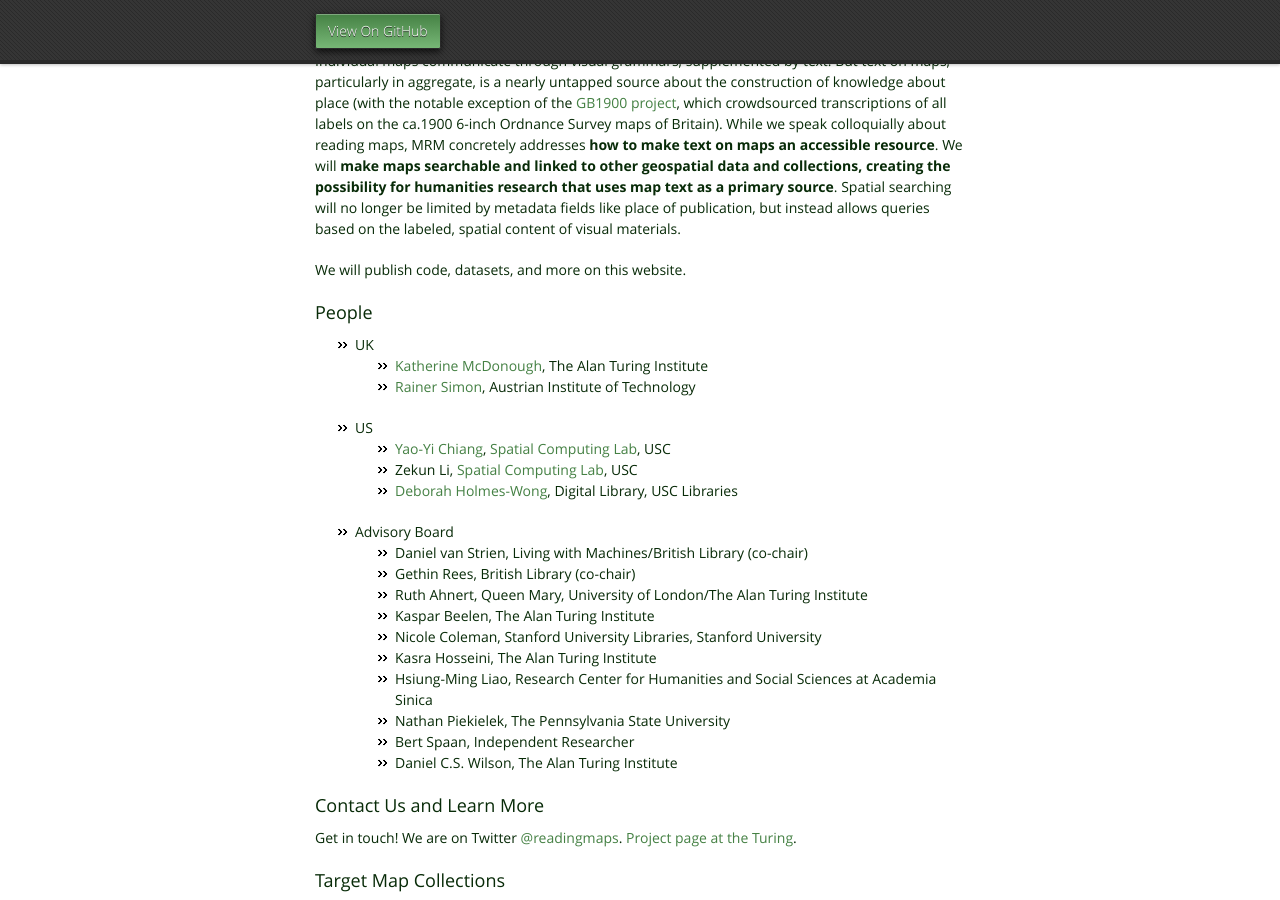
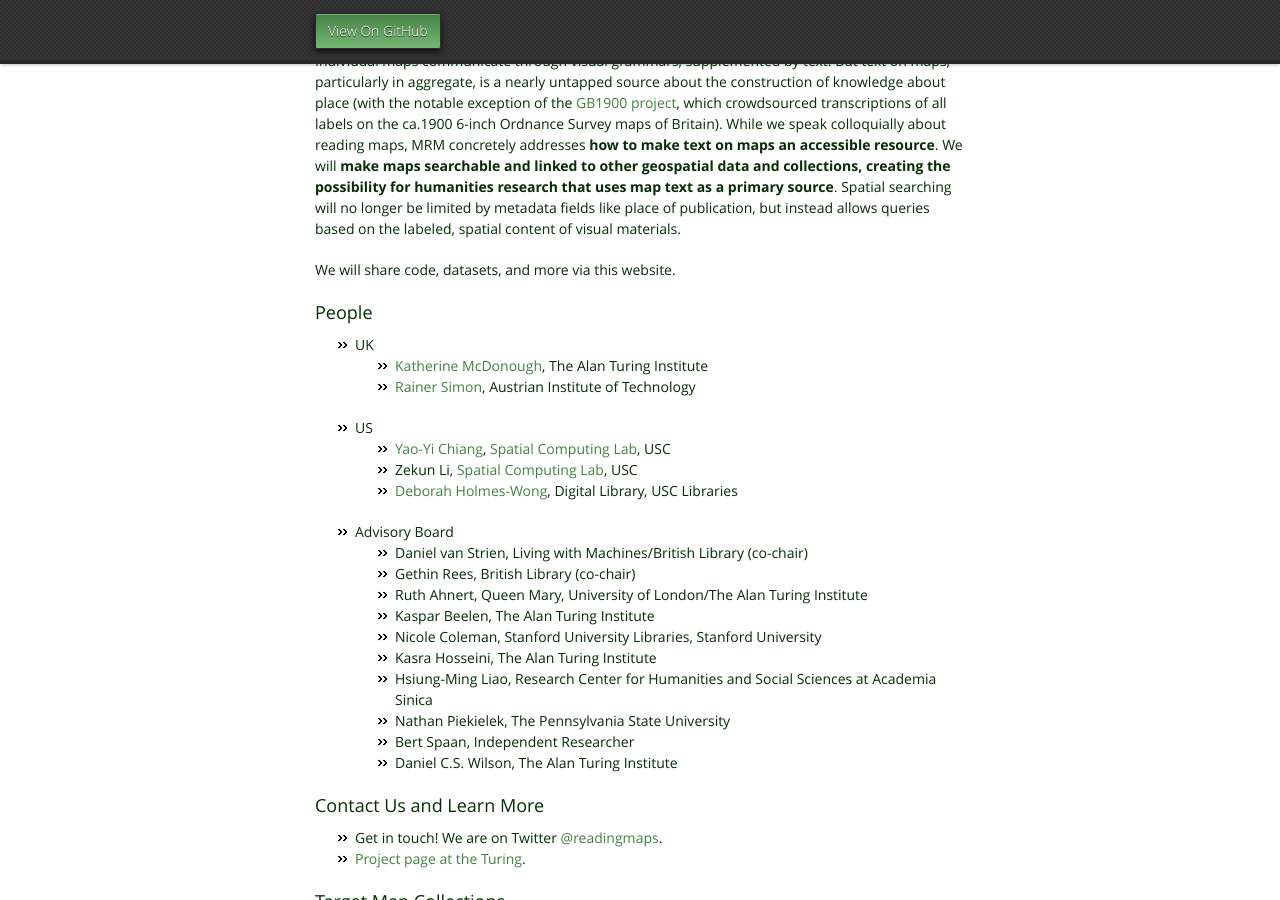
Before and after one commit to machines-reading-maps/machines-reading-maps.github.io, a Jekyll site: the page built from index.md, in a window 1280 px wide and 900 px high, scrolled down 487 px. Built offline with Jekyll 4.4.1, drawn with Linux system fonts in a browser that asks for light colours; our own code applies the rules of GitHub Pages for plain Markdown files.

```diff
--- a/index.md
+++ b/index.md
@@ -4,7 +4,7 @@ Machines Reading Maps (MRM) is a collaborative project between the [Digital Libr
 
 MRM seeks to normalize map text as a new kind of data that can be used across the humanities and the heritage sector. To do so MRM will change the way that humanists and heritage professionals interact with digitised map images. Maps constitute a significant body of global cultural heritage, and they are being scanned at a rapid pace in the US and UK. However, most critical investigation of maps continues on a small scale, through close *readings* of a few maps. Individual maps communicate through visual grammars, supplemented by text. But text on maps, particularly in aggregate, is a nearly untapped source about the construction of knowledge about place (with the notable exception of the [GB1900 project](https://geo.nls.uk/maps/gb1900/), which crowdsourced transcriptions of all labels on the ca.1900 6-inch Ordnance Survey maps of Britain). While we speak colloquially about reading maps, MRM concretely addresses **how to make text on maps an accessible resource**. We will **make maps searchable and linked to other geospatial data and collections, creating the possibility for humanities research that uses map text as a primary source**. Spatial searching will no longer be limited by metadata fields like place of publication, but instead allows queries based on the labeled, spatial content of visual materials.
 
-We will publish code, datasets, and more on this website.
+We will share code, datasets, and more via this website.
 
 
 ### People
@@ -31,8 +31,8 @@ We will publish code, datasets, and more on this website.
   - Daniel C.S. Wilson, The Alan Turing Institute
 
 ### Contact Us and Learn More
-Get in touch! We are on Twitter [@readingmaps](https://twitter.com/ReadingMaps).
-[Project page at the Turing](https://www.turing.ac.uk/research/research-projects/machines-reading-maps).
+- Get in touch! We are on Twitter [@readingmaps](https://twitter.com/ReadingMaps).
+- [Project page at the Turing](https://www.turing.ac.uk/research/research-projects/machines-reading-maps).
 
 ### Target Map Collections
 - National Library of Scotland and British Library Ordnance Survey historical map collections (the 1st and 2nd editions of the 6-inch and 25-inch to 1 mile sheets)
```
